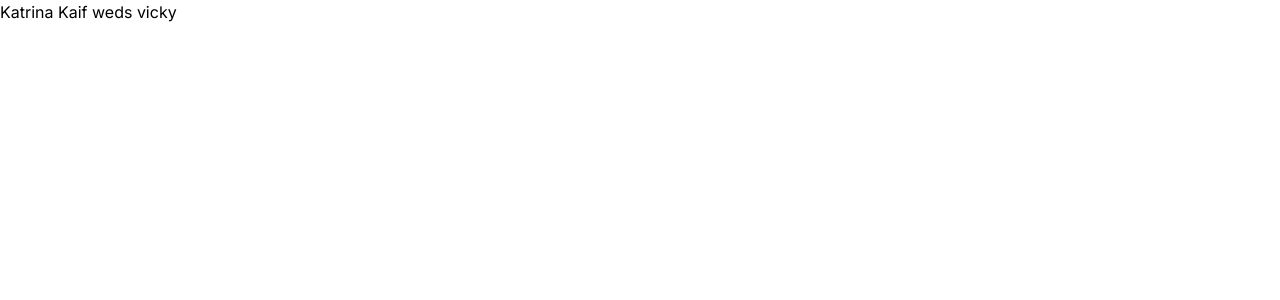
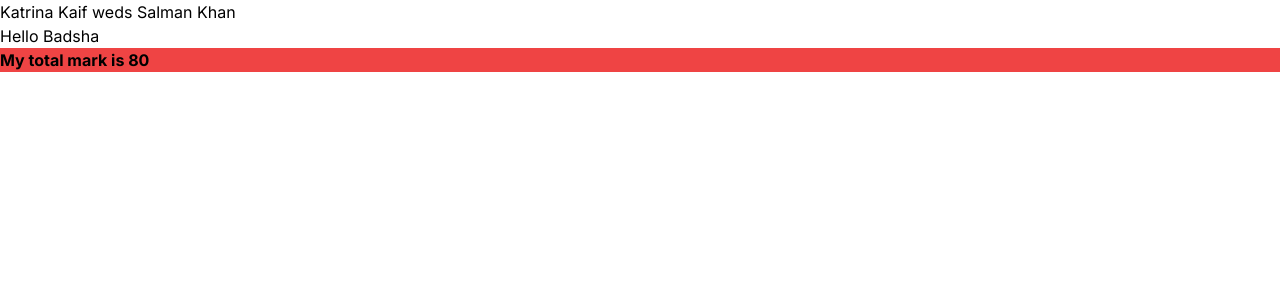
Before and after one commit to badshab454/react-next, a Next.js app: page / in a window 1280 px wide. Shown: the top 300 px of the page. Built offline with nearby package versions, Linux system fonts and the light colour scheme.

Commit message:
tailwind in react next

```diff
--- a/app/page.js
+++ b/app/page.js
@@ -1,10 +1,18 @@
-import React from 'react'
+import React from "react";
 
-function page () {
+function page() {
   let groom = "Salman Khan";
   let bride = "Katrina Kaif";
-  groom = "vicky"
-  return <h1>{bride} weds {groom}</h1>
+  let marks = 80;
+  return (
+    <>
+      <h1>
+        {bride} weds {groom}
+      </h1>
+      <h1>Hello Badsha</h1>
+      <p className="bg-red-500 font-bold">My total mark is {marks}</p>
+    </>
+  );
 }
 
-export default page
+export default page;
```
